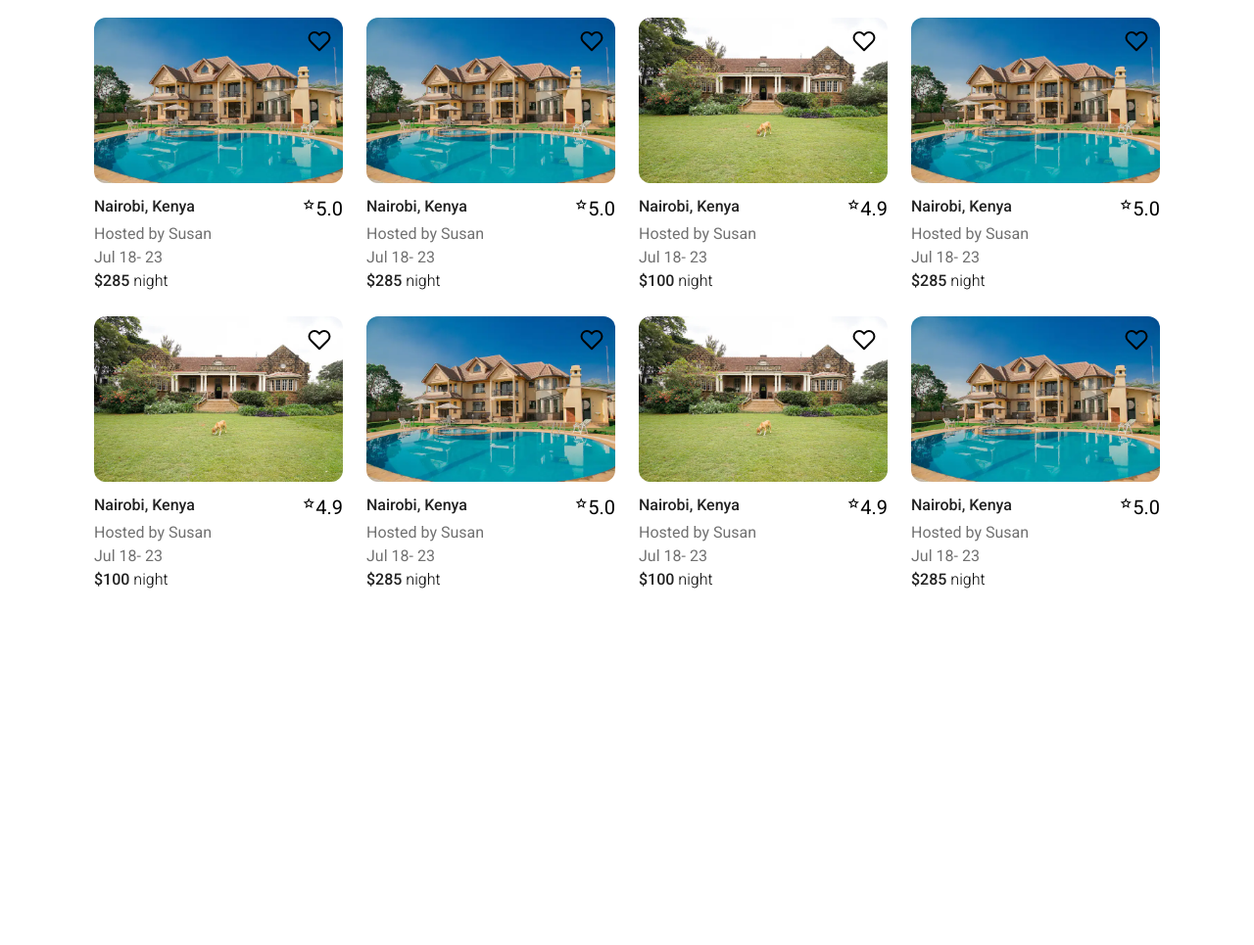
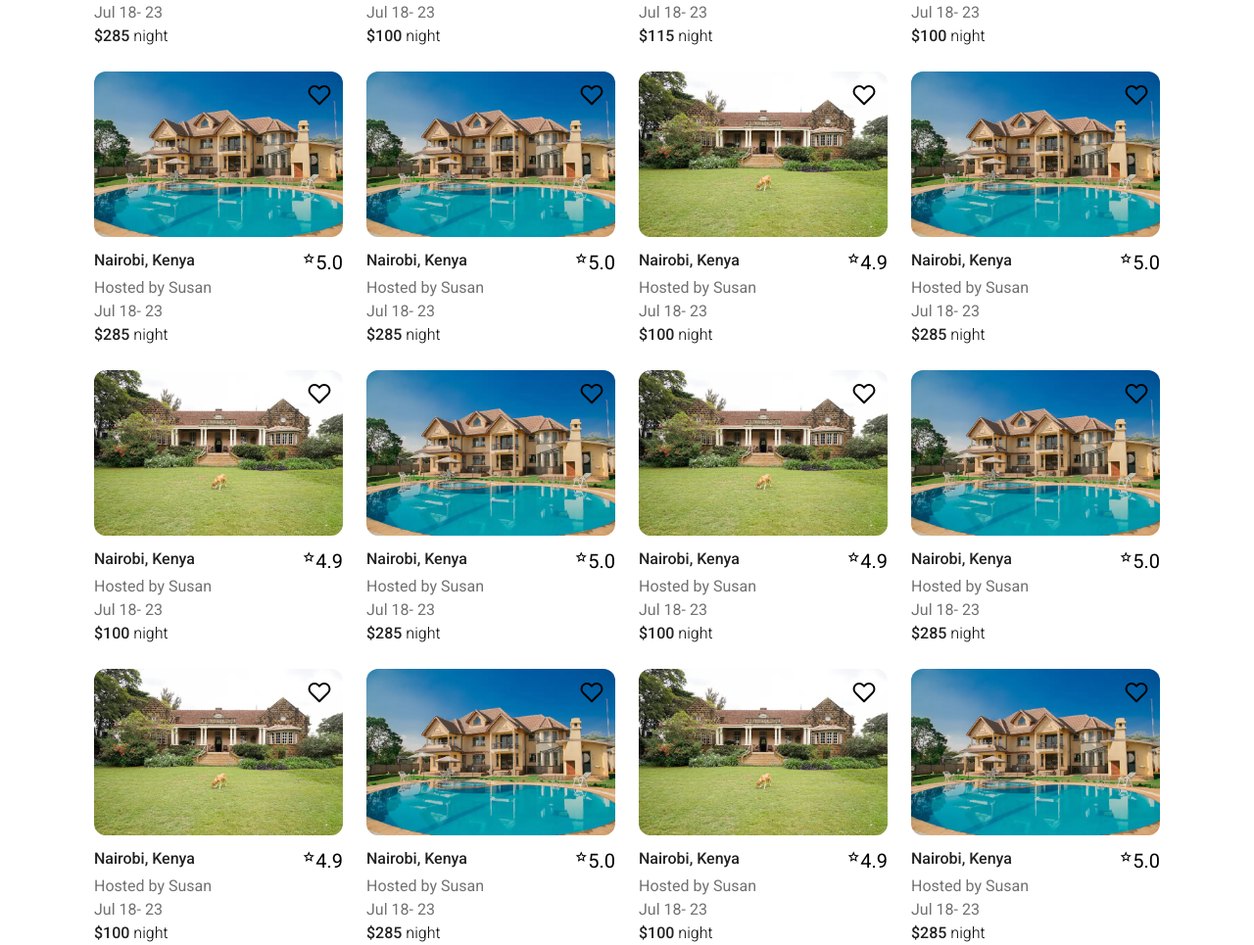
Before and after one commit to gasangw/Airbnb-clone, a website built with Vite: page index.html in a window 1280 px wide. Shown: the part 593-1558 px from the top of the page at 98% size. Before the commit the page ends 1197 px from the top, so only its background shows below. Built offline with nearby package versions, Linux system fonts and the light colour scheme.

Commit message:
Add pictures

```diff
--- a/index.html
+++ b/index.html
@@ -11,6 +11,11 @@
     <header></header>
     <main>
        <div class="container">
+        <div class="flex justify-center items-center">
+            <div class="py-4 border border-textColor">
+
+            </div>
+        </div>
         <div class="grid grid-cols-1 md:grid-cols-2 lg:grid-cols-4 gap-6">
            <article class="text-left font-family relative">
                <img src="Images/heart.svg" alt="heart" class="absolute right-0 p-3" />
@@ -47,7 +52,7 @@
         <article class="text-left font-family relative">
             <img src="Images/heart.svg" alt="heart" class="absolute right-0 p-3" />
            <div>
-             <img src="Images/beach.webp" alt="beach" class="rounded-xl"/>
+             <img src="Images/goodhouse.webp" alt="beach" class="rounded-xl"/>
            </div>
            <div class="flex felx-row justify-between pt-3">
              <h2 class="text-base font-medium text-titleColor">Nairobi, Kenya</h2>
@@ -63,7 +68,7 @@
         <article class="text-left font-family relative">
             <img src="Images/heart.svg" alt="heart" class="absolute right-0 p-3" />
            <div>
-             <img src="Images/9a881e96-9d6e-44e7-94a1-263a8dac0f19.webp" alt="house" class="rounded-xl"/>
+             <img src="Images/compound.webp" alt="house" class="rounded-xl"/>
            </div>
            <div class="flex felx-row justify-between pt-3">
              <h2 class="text-base font-medium text-titleColor">Nairobi, Kenya</h2>
@@ -267,6 +272,70 @@
            <h5 class="text-textColor text-base">Hosted by Susan <br> <span>Jul 18- 23</span></h5>
            <h6 class="text-titleColor font-medium">$285 <span class="text-black font-light">night</span></h6>
         </article>
+
+        <article class="text-left font-family relative">
+            <img src="Images/heart.svg" alt="heart" class="absolute right-0 p-3" />
+           <div>
+             <img src="Images/9a881e96-9d6e-44e7-94a1-263a8dac0f19.webp" alt="house" class="rounded-xl"/>
+           </div>
+           <div class="flex felx-row justify-between pt-3">
+             <h2 class="text-base font-medium text-titleColor">Nairobi, Kenya</h2>
+             <div class="flex">
+                 <span class="material-symbols-outlined text-sm">grade</span>
+                 <span class="text-xl">4.9</span>
+             </div>
+           </div>
+           <h5 class="text-textColor text-base">Hosted by Susan <br> <span>Jul 18- 23</span></h5>
+           <h6 class="text-titleColor font-medium">$100 <span class="text-black font-light">night</span></h6>
+        </article>
+
+        <article class="text-left font-family relative">
+            <img src="Images/heart.svg" alt="heart" class="absolute right-0 p-3" />
+           <div>
+             <img src="Images/beach.webp" alt="beach" class="rounded-xl"/>
+           </div>
+           <div class="flex felx-row justify-between pt-3">
+             <h2 class="text-base font-medium text-titleColor">Nairobi, Kenya</h2>
+             <div class="flex">
+                 <span class="material-symbols-outlined text-sm">grade</span>
+                 <span class="text-xl">5.0</span>
+             </div>
+           </div>
+           <h5 class="text-textColor text-base">Hosted by Susan <br> <span>Jul 18- 23</span></h5>
+           <h6 class="text-titleColor font-medium">$285 <span class="text-black font-light">night</span></h6>
+        </article>
+
+        <article class="text-left font-family relative">
+            <img src="Images/heart.svg" alt="heart" class="absolute right-0 p-3" />
+           <div>
+             <img src="Images/9a881e96-9d6e-44e7-94a1-263a8dac0f19.webp" alt="house" class="rounded-xl"/>
+           </div>
+           <div class="flex felx-row justify-between pt-3">
+             <h2 class="text-base font-medium text-titleColor">Nairobi, Kenya</h2>
+             <div class="flex">
+                 <span class="material-symbols-outlined text-sm">grade</span>
+                 <span class="text-xl">4.9</span>
+             </div>
+           </div>
+           <h5 class="text-textColor text-base">Hosted by Susan <br> <span>Jul 18- 23</span></h5>
+           <h6 class="text-titleColor font-medium">$100 <span class="text-black font-light">night</span></h6>
+        </article>
+
+        <article class="text-left font-family relative">
+            <img src="Images/heart.svg" alt="heart" class="absolute right-0 p-3" />
+           <div>
+             <img src="Images/beach.webp" alt="beach" class="rounded-xl"/>
+           </div>
+           <div class="flex felx-row justify-between pt-3">
+             <h2 class="text-base font-medium text-titleColor">Nairobi, Kenya</h2>
+             <div class="flex">
+                 <span class="material-symbols-outlined text-sm">grade</span>
+                 <span class="text-xl">5.0</span>
+             </div>
+           </div>
+           <h5 class="text-textColor text-base">Hosted by Susan <br> <span>Jul 18- 23</span></h5>
+           <h6 class="text-titleColor font-medium">$285 <span class="text-black font-light">night</span></h6>
+        </article>
         </div>
        </div>
     </main>
```
Also changed, not shown: Images/compound.webp (added), Images/goodhouse.webp (added).
